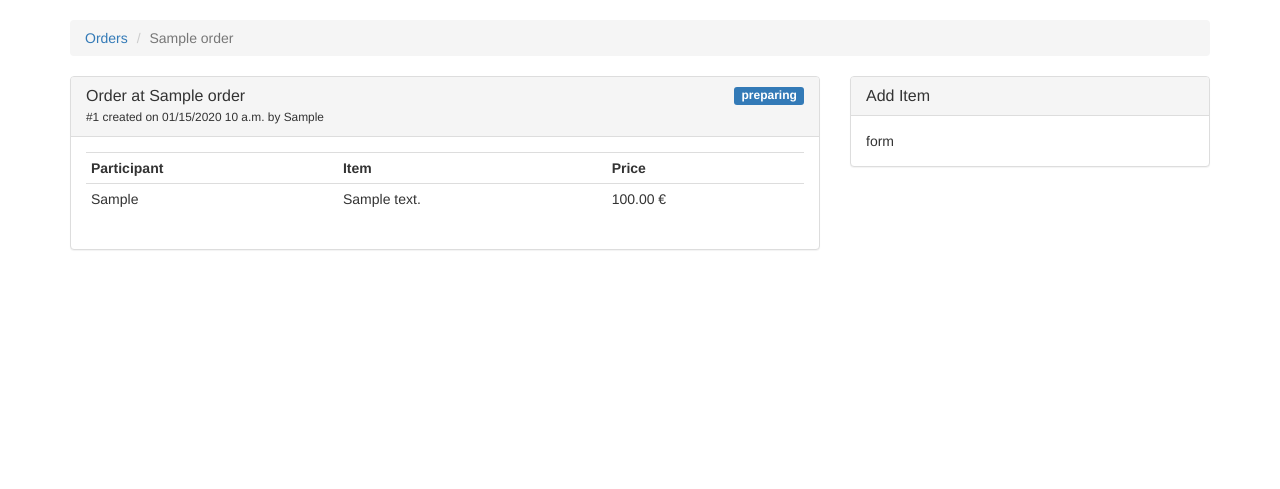
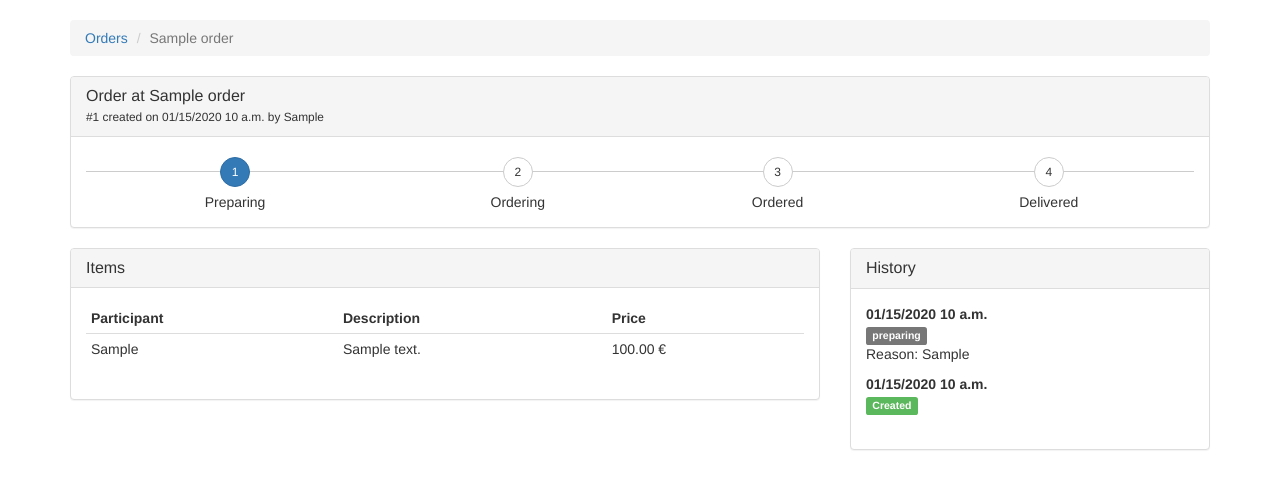
Before and after one commit to chaosdorf/chaospizza, a Django app: page /order/1/ in a window 1280 px wide. Shown: the part 51-540 px from the top of the page. Run offline with Django 3.2, Linux system fonts and the light colour scheme; tables that the repository leaves empty hold one stand-in row (values such as "Sample post"); some libraries are stand-ins or nearby versions.

Commit message:
feat(order): Implement order state handling
This commits adds most required UI, logic and tests for #4.

```diff
--- a/chaospizza/orders/templates/orders/order_detail.html
+++ b/chaospizza/orders/templates/orders/order_detail.html
@@ -6,21 +6,33 @@
         <li class="active">{{ order.restaurant_name }}</li>
     </ol>
     <div class="row">
+        <div class="{% if request.session.is_coordinator and order.state != 'delivered' and order.state != 'canceled' %}col-md-9{% else %}col-md-12{% endif %}">
+            <div class="row">
+                <div class="col-md-12">
+                    <div class="panel panel-default order-panel">
+                        <div class="panel-heading">
+                            <h1 class="panel-title" style="margin-bottom:.1em">Order at {{ order.restaurant_name }}</h1>
+                            <small>#{{ order.id }} created on {{ order.created_at|date:'SHORT_DATETIME_FORMAT' }} by {{ order.coordinator }}</small>
+                        </div>
+                        <div class="panel-body">
+                            {% include "./order_state.html" %}
+                        </div>
+                    </div>
+                </div>
+            </div>
+            <div class="row">
                 <div class="col-md-8">
-            <div class="panel panel-default">
+                    <div class="panel panel-default order-panel">
                         <div class="panel-heading">
-                    <h1 class="panel-title" style="margin-bottom:.1em">
-                        Order at {{ order.restaurant_name }} <span class="label label-primary pull-right">{{ order.state }}</span>
-                    </h1>
-                    <small>#{{ order.id }} created on {{ order.created_at|date:'SHORT_DATETIME_FORMAT' }} by {{ order.coordinator }}</small>
+                            <h1 class="panel-title">Items</h1>
                         </div>
                         <div class="panel-body">
                             {% if order.items %}
                             <table class="table table-condensed">
                                 <tr>
-                                <th>Participant</th>
-                                <th>Item</th>
-                                <th>Price</th>
+                                    <th style="border-top:0;">Participant</th>
+                                    <th style="border-top:0;">Description</th>
+                                    <th style="border-top:0;">Price</th>
                                 </tr>
                                 {% for item in order.items %}
                                 <tr>
@@ -37,14 +49,65 @@
                     </div>
                 </div>
                 <div class="col-md-4">
-            <div class="panel panel-default">
+                    <div class="panel panel-default order-panel">
                         <div class="panel-heading">
-                    <h1 class="panel-title">Add Item</h1>
+                            <h1 class="panel-title" style="margin-bottom:.1em">History</h1>
                         </div>
                         <div class="panel-body">
-form
+                            <dl>
+                                {% for entry in order.history %}
+                                <dt>{{ entry.created_at|date:'SHORT_DATETIME_FORMAT' }}</dt>
+                                <dd>
+                                    <span class="label label-default">{{ entry.new_state }}</span>
+                                    {% if entry.reason %}<p>Reason: {{ entry.reason }}</p>{% endif %}
+                                </dd>
+                                {% endfor %}
+                                <dt>{{ order.created_at|date:'SHORT_DATETIME_FORMAT' }}</dt>
+                                <dd><span class="label label-success">Created</span></dd>
+                            </dl>
                         </div>
                     </div>
                 </div>
             </div>
+        </div>
+        {% if request.session.is_coordinator and order.state != 'delivered' and order.state != 'canceled' %}
+        <div class="col-md-3">
+            <div class="panel panel-default">
+                <div class="panel-heading">
+                    <h1 class="panel-title">Coordination</h1>
+                </div>
+                <div class="panel-body">
+                    <form action="{% url 'orders:update_state' order_slug=order.id %}" method="post">
+                        {% csrf_token %}
+                        {% if order.state == 'preparing' %}
+                        <input type="hidden" name="new_state" value="ordering">
+                        {% bootstrap_button "Place order at restaurant" button_type="submit" button_class="btn-primary pull-right" %}
+                        {% elif order.state == 'ordering' %}
+                        <input type="hidden" name="new_state" value="ordered">
+                        {% bootstrap_button "Wait for delivery" button_type="submit" button_class="btn-primary pull-right" %}
+                        {% elif order.state == 'ordered' %}
+                        <input type="hidden" name="new_state" value="delivered">
+                        {% bootstrap_button "Food arrived" button_type="submit" button_class="btn-primary pull-right" %}
+                        {% endif %}
+                    </form>
+                </div>
+            </div>
+            <div class="panel panel-danger">
+                <div class="panel-heading">
+                    <h1 class="panel-title">Danger Zone</h1>
+                </div>
+                <div class="panel-body">
+                    <form action="{% url 'orders:cancel_order' order_slug=order.id %}" method="post">
+                        {% csrf_token %}
+                        <div class="form-group">
+                            <label class="sr-only" for="cancel-reason">Reason</label>
+                            <input type="text" class="form-control" id="cancel-reason" placeholder="Reason" name="reason">
+                        </div>
+                        {% bootstrap_button "Cancel order" button_type="submit" button_class="btn-danger pull-right" %}
+                    </form>
+                </div>
+            </div>
+        </div>
+        {% endif %}
+    </div>
 {% endblock %}
--- /dev/null
+++ b/chaospizza/orders/templates/orders/order_state.html
@@ -0,0 +1,20 @@
+<div class="stepwizard">
+    <div class="stepwizard-row">
+        <div class="stepwizard-step">
+            <button type="button" class="btn {% if order.state == 'preparing' %}btn-primary{% else %}btn-default{% endif %} btn-circle" disabled="disabled">1</button>
+            <p>Preparing</p>
+        </div>
+        <div class="stepwizard-step">
+            <button type="button" class="btn {% if order.state == 'ordering' %}btn-primary{% else %}btn-default{% endif %} btn-circle" disabled="disabled">2</button>
+            <p>Ordering</p>
+        </div>
+        <div class="stepwizard-step">
+            <button type="button" class="btn {% if order.state == 'ordered' %}btn-primary{% else %}btn-default{% endif %} btn-circle" disabled="disabled">3</button>
+            <p>Ordered</p>
+        </div>
+        <div class="stepwizard-step">
+            <button type="button" class="btn {% if order.state == 'delivered' %}btn-primary{% else %}btn-default{% endif %} btn-circle" disabled="disabled">4</button>
+            <p>Delivered</p>
+        </div>
+    </div>
+</div>
--- a/chaospizza/orders/urls.py
+++ b/chaospizza/orders/urls.py
@@ -1,7 +1,9 @@
 # pylint: disable=C0103
 # pylint: disable=C0111
 from django.conf.urls import url
-from .views import ListOrders, CreateOrder, ViewOrder
+from .views import (
+    ListOrders, CreateOrder, ViewOrder, UpdateOrderState, CancelOrder,
+)
 
 
 app_name = 'orders'
@@ -15,6 +17,14 @@ urlpatterns = [
         name='create_order'
     ),
     url(
+        r'^order/(?P<order_slug>[0-9]+)/update-state', UpdateOrderState.as_view(),
+        name='update_state'
+    ),
+    url(
+        r'^order/(?P<order_slug>[0-9]+)/cancel', CancelOrder.as_view(),
+        name='cancel_order'
+    ),
+    url(
         r'^order/(?P<order_slug>[0-9]+)/', ViewOrder.as_view(),
         name='view_order'
     ),
--- a/chaospizza/orders/views.py
+++ b/chaospizza/orders/views.py
@@ -1,10 +1,12 @@
 # pylint: disable=C0111
 # pylint: disable=R0201
+# pylint: disable=W0613
 from django.urls import reverse
 from django.shortcuts import redirect
+from django.views.generic.base import View
 from django.views.generic.list import ListView
 from django.views.generic.edit import CreateView
-from django.views.generic.detail import DetailView
+from django.views.generic.detail import DetailView, SingleObjectMixin
 from django.contrib import messages
 
 from .models import Order
@@ -68,3 +70,49 @@ class ViewOrder(DetailView):
     model = Order
     slug_field = 'id'
     slug_url_kwarg = 'order_slug'
+
+
+class UpdateOrderState(SingleObjectMixin, CoordinatorSessionMixin, View):  # noqa
+    """Update the state of a specific order."""
+
+    model = Order
+    slug_field = 'id'
+    slug_url_kwarg = 'order_slug'
+
+    def post(self, request, *args, **kwargs):
+        """Handle the post request."""
+        new_state = request.POST['new_state']
+        order = self.get_object()
+        if new_state == 'ordering':
+            order.ordering()
+            messages.add_message(request, messages.INFO, 'New state ordering')
+        elif new_state == 'ordered':
+            order.ordered()
+            messages.add_message(request, messages.INFO, 'New state ordered')
+        elif new_state == 'delivered':
+            order.delivered()
+            self.disable_order_coordination()
+            messages.add_message(request, messages.INFO, 'Order finished.')
+        else:
+            messages.add_message(request, messages.ERROR, 'Not possible')
+        return redirect(reverse('orders:view_order', kwargs={'order_slug': order.id}))
+
+
+class CancelOrder(SingleObjectMixin, CoordinatorSessionMixin, View):
+    """Cancel a specific order."""
+
+    model = Order
+    slug_field = 'id'
+    slug_url_kwarg = 'order_slug'
+
+    def post(self, request, *args, **kwargs):
+        """Handle the post request."""
+        reason = request.POST['reason']
+        order = self.get_object()
+        try:
+            order.cancel(reason)
+            self.disable_order_coordination()
+            messages.add_message(request, messages.ERROR, 'Order #{} canceled'.format(order.id))
+        except ValueError as err:
+            messages.add_message(request, messages.ERROR, 'Order #{} could not be canceled: {}'.format(order.id, err))
+        return redirect(reverse('orders:view_order', kwargs={'order_slug': order.id}))
--- a/chaospizza/static/css/project.css
+++ b/chaospizza/static/css/project.css
@@ -0,0 +1,53 @@
+.stepwizard-step p {
+    margin-top: 5px;
+    margin-bottom: 0;
+}
+
+.stepwizard-row {
+    display: table-row;
+}
+
+.stepwizard {
+    display: table;
+    width: 100%;
+    position: relative;
+    margin-top: 5px;
+}
+
+.stepwizard-step button[disabled] {
+    opacity: 1 !important;
+    filter: alpha(opacity=100) !important;
+}
+
+.stepwizard-row:before {
+    top: 14px;
+    bottom: 0;
+    position: absolute;
+    content: " ";
+    width: 100%;
+    height: 1px;
+    background-color: #ccc;
+    z-order: 0;
+
+}
+
+.stepwizard-step {
+    display: table-cell;
+    text-align: center;
+    position: relative;
+}
+
+.btn-circle {
+    width: 30px;
+    height: 30px;
+    text-align: center;
+    padding: 6px 0;
+    font-size: 12px;
+    line-height: 1.428571429;
+    border-radius: 15px;
+}
+
+
+.order-panel .alert {
+    margin-bottom: 5px;
+}
```
Also changed, not shown: chaospizza/orders/models.py (+53 -0 lines), chaospizza/orders/templates/orders/order_list.html (+3 -20 lines), chaospizza/orders/tests/test_model.py (+85 -5 lines). Lines whose indentation alone changed are shown as unchanged.
